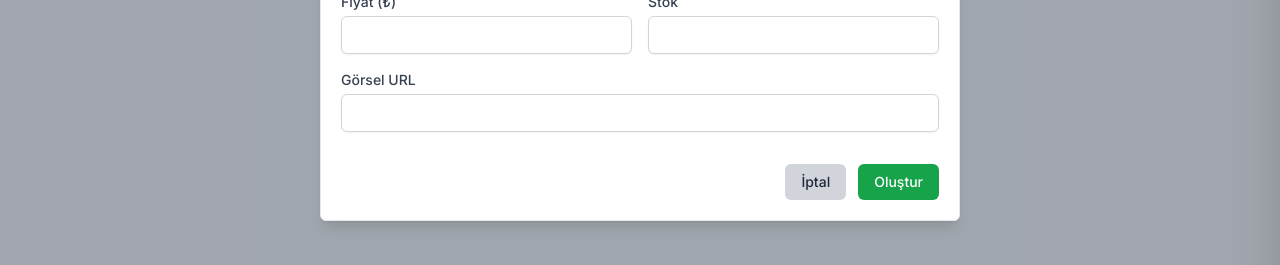
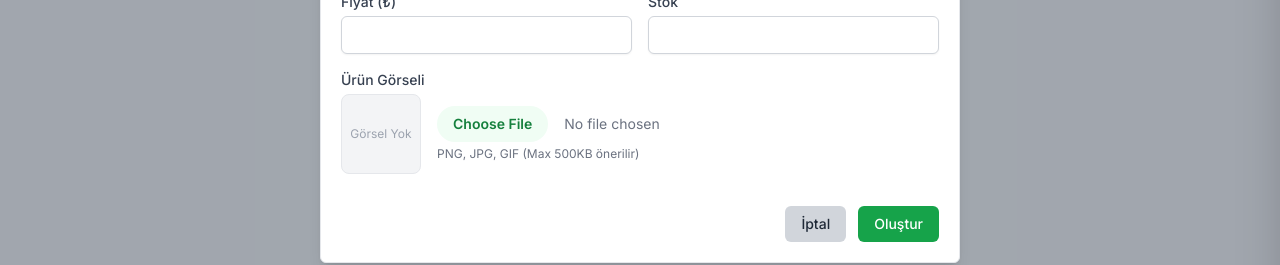
Before and after one commit to hakancineli/noccacoffe, a Next.js app: page /admin/products in a window 1280 px wide. Both pictures are taken after a click on the button "Yeni Ürün". Shown: the part 434-699 px from the top of the page. Built offline with nearby package versions, Linux system fonts and the light colour scheme; no server answers; the database is empty.

Commit message:
feat: add image upload with base64 support to admin panel

```diff
--- a/src/app/admin/products/page.tsx
+++ b/src/app/admin/products/page.tsx
@@ -316,8 +316,7 @@ export default function ProductsManagement() {
                         {product.stock}
                       </td>
                       <td className="px-6 py-4 whitespace-nowrap">
-                        <span className={`inline-flex px-2 py-1 text-xs font-semibold rounded-full ${
-                          product.isActive
+                        <span className={`inline-flex px-2 py-1 text-xs font-semibold rounded-full ${product.isActive
                           ? 'bg-green-100 text-green-800'
                           : 'bg-red-100 text-red-800'
                           }`}>
@@ -337,8 +336,7 @@ export default function ProductsManagement() {
                           </button>
                           <button
                             onClick={() => toggleProductStatus(product.id, !product.isActive)}
-                            className={`${
-                              product.isActive
+                            className={`${product.isActive
                               ? 'text-yellow-600 hover:text-yellow-900'
                               : 'text-green-600 hover:text-green-900'
                               }`}
@@ -448,9 +446,30 @@ function ProductModal({
   onClose: () => void;
   categories: string[];
 }) {
+  const [formDataImageUrl, setFormDataImageUrl] = useState<string>('');
+
+  const handleImageChange = (e: React.ChangeEvent<HTMLInputElement>) => {
+    const file = e.target.files?.[0];
+    if (file) {
+      if (file.size > 800 * 1024) { // 800KB Limit
+        alert("Dosya boyutu çok yüksek! Lütfen 800KB altı bir görsel seçin.");
+        return;
+      }
+      const reader = new FileReader();
+      reader.onloadend = () => {
+        setFormDataImageUrl(reader.result as string);
+      };
+      reader.readAsDataURL(file);
+    }
+  };
+
   const handleSubmit = (e: React.FormEvent) => {
     e.preventDefault();
     const formData = new FormData(e.currentTarget as HTMLFormElement);
+    // Explicitly set imageUrl from state if it changed, otherwise checking if the formData picked it up from hidden input
+    if (formDataImageUrl) {
+      formData.set('imageUrl', formDataImageUrl);
+    }
     onSubmit(formData);
   };
 
@@ -537,14 +556,43 @@ function ProductModal({
             </div>
 
             <div>
-              <label htmlFor="product-image-url" className="block text-sm font-medium text-gray-700">Görsel URL</label>
+              <label className="block text-sm font-medium text-gray-700">Ürün Görseli</label>
+              <div className="mt-1 flex items-center space-x-4">
+                <div className="flex-shrink-0 h-20 w-20 relative border rounded-lg overflow-hidden bg-gray-100">
+                  {(product?.imageUrl || formDataImageUrl) ? (
+                    <img
+                      src={product?.imageUrl || formDataImageUrl}
+                      alt="Preview"
+                      className="h-full w-full object-cover"
+                    />
+                  ) : (
+                    <div className="h-full w-full flex items-center justify-center text-gray-400 text-xs">
+                      Görsel Yok
+                    </div>
+                  )}
+                </div>
+                <div className="flex-1">
                   <input
-                type="url"
-                id="product-image-url"
+                    type="file"
+                    id="product-image-upload"
+                    accept="image/*"
+                    onChange={handleImageChange}
+                    className="block w-full text-sm text-gray-500
+                        file:mr-4 file:py-2 file:px-4
+                        file:rounded-full file:border-0
+                        file:text-sm file:font-semibold
+                        file:bg-green-50 file:text-green-700
+                        hover:file:bg-green-100
+                      "
+                  />
+                  <p className="text-xs text-gray-500 mt-1">PNG, JPG, GIF (Max 500KB önerilir)</p>
+                  <input
+                    type="hidden"
                     name="imageUrl"
-                defaultValue={product?.imageUrl || ''}
-                className="mt-1 block w-full px-3 py-2 border border-gray-300 rounded-md shadow-sm focus:outline-none focus:ring-green-500 focus:border-green-500 sm:text-sm"
+                    value={formDataImageUrl || product?.imageUrl || ''}
                   />
+                </div>
+              </div>
             </div>
 
             {product && (
```
Lines whose indentation alone changed are shown as unchanged.
